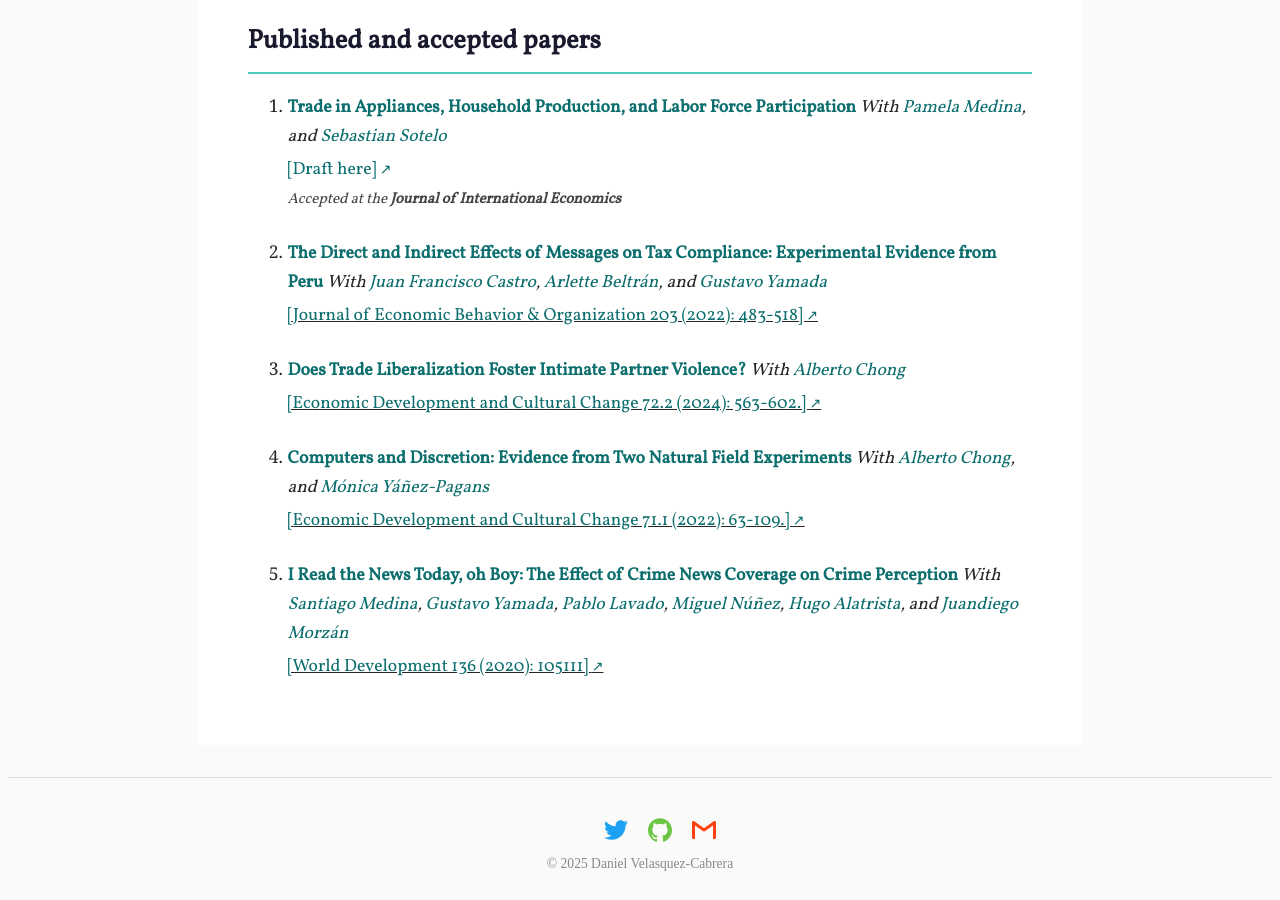
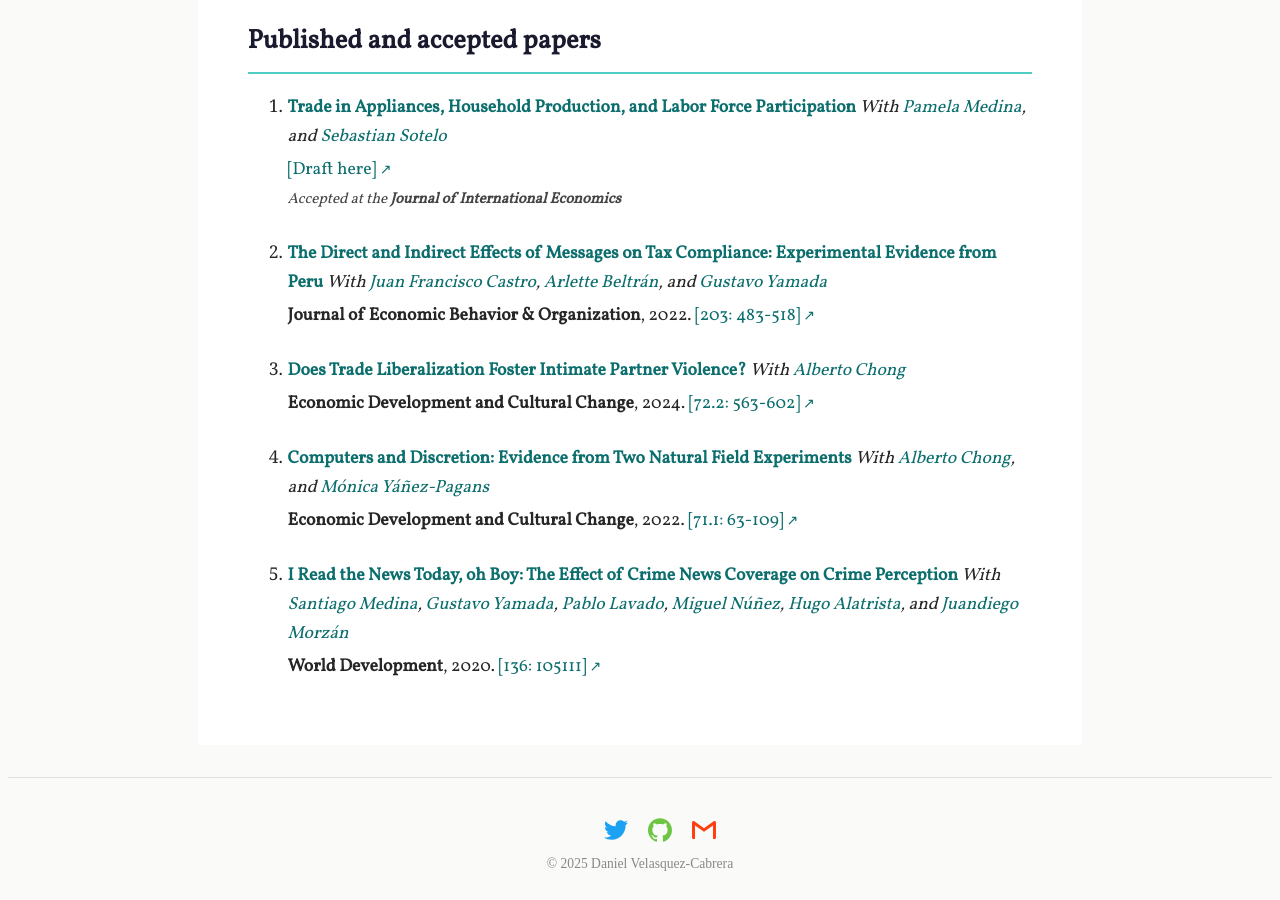
Before and after one commit to dvelasquezc/dvelasquezc.github.io, a Jekyll site: the page built from index.md, in a window 1280 px wide and 900 px high, scrolled down 1362 px. Built offline with Jekyll 4.4.1, drawn with Linux system fonts in a browser that asks for light colours; some web fonts are replaced.

Commit message:
formatting published papers

```diff
--- a/index.md
+++ b/index.md
@@ -218,9 +218,9 @@ dropdown_folder: "no"
 					</i>
 				{% endif %}
 
-				{% if paper.link != 'no' %}
+				{% if paper.journal_name %}
 				<div class = "pdf">
-					<u><a href="{{ paper.link }}" target="_blank"> [{{ paper.journal }}] </a></u>
+					<b>{{ paper.journal_name }}</b>, {{ paper.journal_year }}. {% if paper.link != 'no' %}<a href="{{ paper.link }}" target="_blank">[{{ paper.journal_citation }}]</a>{% else %}{{ paper.journal_citation }}{% endif %}
 				</div>
 				{% endif %}
 
```
Also changed, not shown: _research/crime_perception.md (+3 -0 lines), _research/digital_police.md (+3 -0 lines), _research/social_norms_sunat.md (+3 -0 lines), _research/trade_violence.md (+3 -0 lines).
